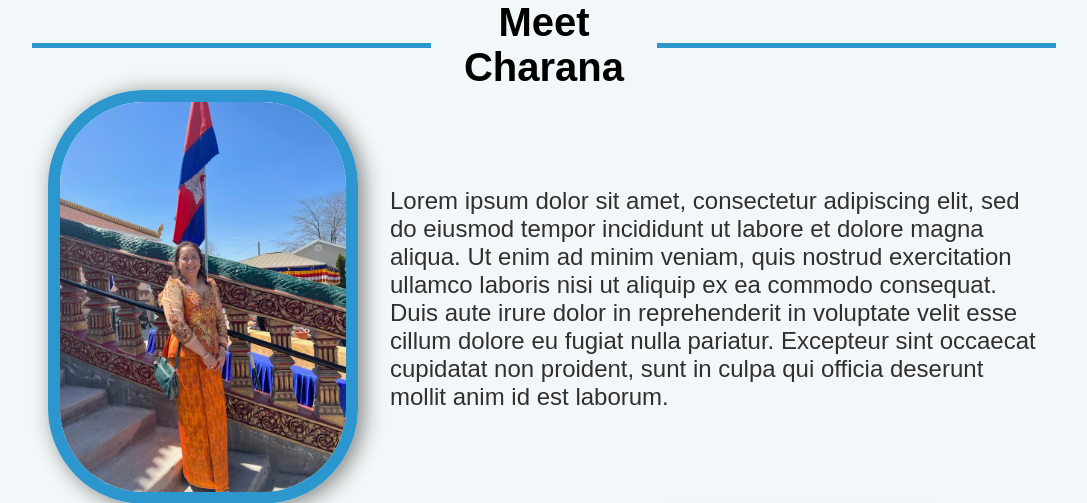
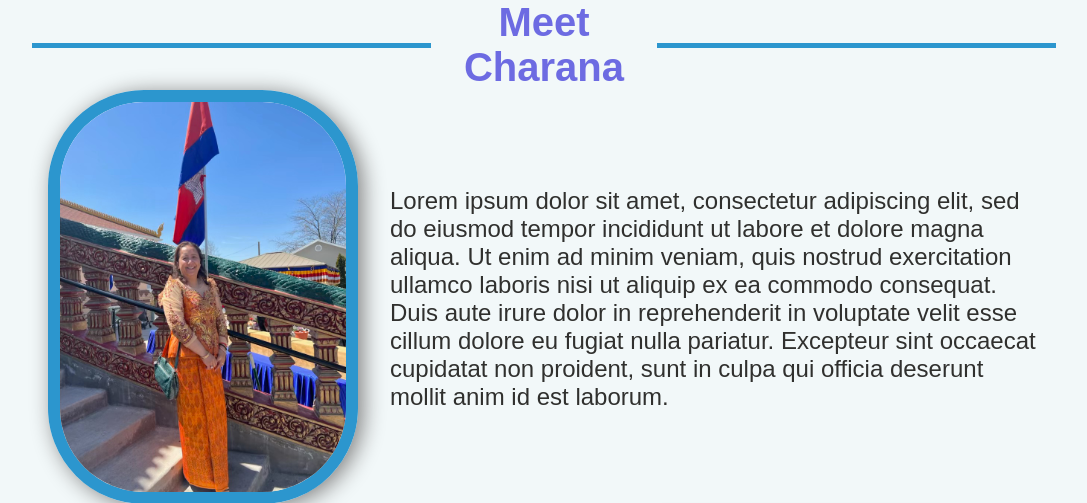
Before and after one commit to omaroaalj/client-project-money-team, a Django app: template financeWebApp/financeWebsite/templates/financeWebsite/about.html in a window 1280 px wide. Shown: the part 94-597 px from the top of the page, without its empty margins (96-1183 px from the left). Run offline with Django 3.2, Linux system fonts and the light colour scheme; the template is opened without the code that fills it, so the values that code supplies are empty.

Commit message:
changed the h1 to purple

```diff
--- a/financeWebApp/financeWebsite/static/financeWebsite/better-about-me.css
+++ b/financeWebApp/financeWebsite/static/financeWebsite/better-about-me.css
@@ -103,6 +103,7 @@ p{
 }
 h1{
     font-size:2.5rem;
+    color:#6D6BE2;
 
 
 }
```
